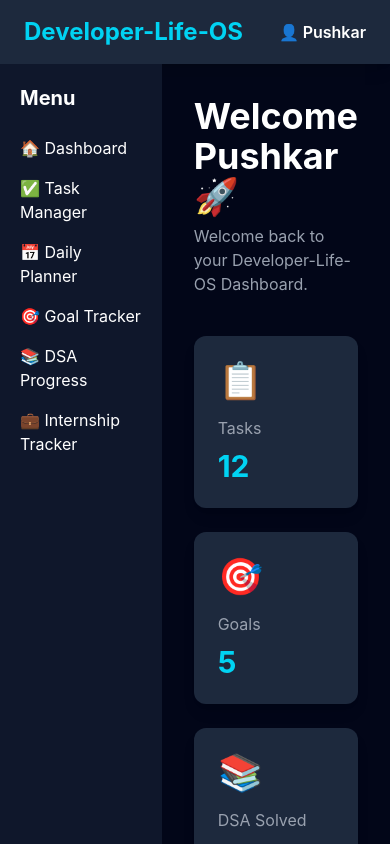
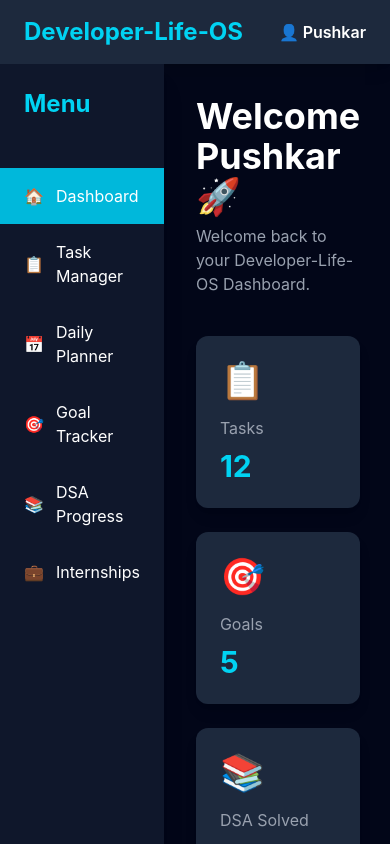
Before and after one commit to PrajapatiPushkar/developer-life-os-frontend, a React (Vite) app: page /dashboard in a window 390 px wide. Shown: the top 844 px of the page. Built offline with nearby package versions, Linux system fonts and the light colour scheme; sample sign-in values are in the browser's storage.

Commit message:
Add responsive sidebar navigation with active links

```diff
--- a/src/components/Sidebar.jsx
+++ b/src/components/Sidebar.jsx
@@ -1,40 +1,66 @@
+import { NavLink } from "react-router-dom";
+
 function Sidebar() {
+
+    const menuItems = [
+
+        { name: "Dashboard", path: "/dashboard", icon: "🏠" },
+
+        { name: "Task Manager", path: "/tasks", icon: "📋" },
+
+        { name: "Daily Planner", path: "/planner", icon: "📅" },
+
+        { name: "Goal Tracker", path: "/goals", icon: "🎯" },
+
+        { name: "DSA Progress", path: "/dsa", icon: "📚" },
+
+        { name: "Internships", path: "/internships", icon: "💼" }
+
+    ];
 
     return (
 
-        <div className="w-64 bg-slate-900 text-white min-h-screen p-5">
+        <div className="w-64 bg-slate-900 min-h-screen text-white shadow-xl">
 
-            <h2 className="text-xl font-bold mb-6">
-                Menu
-            </h2>
+            <div className="p-6">
 
-            <ul className="space-y-4">
+                <h2 className="text-2xl font-bold text-cyan-400">
+                    Menu
+                </h2>
 
-                <li className="hover:text-cyan-400 cursor-pointer">
-                    🏠 Dashboard
-                </li>
+            </div>
 
-                <li className="hover:text-cyan-400 cursor-pointer">
-                    ✅ Task Manager
-                </li>
+            <nav className="mt-6">
 
-                <li className="hover:text-cyan-400 cursor-pointer">
-                    📅 Daily Planner
-                </li>
+                {menuItems.map((item) => (
 
-                <li className="hover:text-cyan-400 cursor-pointer">
-                    🎯 Goal Tracker
-                </li>
+                    <NavLink
+                        key={item.path}
+                        to={item.path}
+                        className={({ isActive }) =>
 
-                <li className="hover:text-cyan-400 cursor-pointer">
-                    📚 DSA Progress
-                </li>
+                            `flex items-center gap-3 px-6 py-4 transition
 
-                <li className="hover:text-cyan-400 cursor-pointer">
-                    💼 Internship Tracker
-                </li>
+                            ${isActive
 
-            </ul>
+                                ? "bg-cyan-500 text-white"
+
+                                : "hover:bg-slate-800"
+
+                            }`
+
+                        }
+                    >
+
+                        <span>{item.icon}</span>
+
+                        <span>{item.name}</span>
+
+                    </NavLink>
+
+                ))}
+
+            </nav>
 
         </div>
 
--- /dev/null
+++ b/src/pages/Dsa.jsx
@@ -0,0 +1,7 @@
+function Dsa() {
+
+    return <h1 className="text-white text-4xl p-10">DSA Progress</h1>;
+
+}
+
+export default Dsa;
--- /dev/null
+++ b/src/pages/Goals.jsx
@@ -0,0 +1,7 @@
+function Goals() {
+
+    return <h1 className="text-white text-4xl p-10">Goal Tracker</h1>;
+
+}
+
+export default Goals;
--- /dev/null
+++ b/src/pages/Internships.jsx
@@ -0,0 +1,7 @@
+function Internships() {
+
+    return <h1 className="text-white text-4xl p-10">Internship Tracker</h1>;
+
+}
+
+export default Internships;
--- /dev/null
+++ b/src/pages/Planner.jsx
@@ -0,0 +1,7 @@
+function Planner() {
+
+    return <h1 className="text-white text-4xl p-10">Daily Planner</h1>;
+
+}
+
+export default Planner;
--- /dev/null
+++ b/src/pages/TaskManager.jsx
@@ -0,0 +1,7 @@
+function TaskManager() {
+
+    return <h1 className="text-white text-4xl p-10">Task Manager</h1>;
+
+}
+
+export default TaskManager;
--- a/src/routes/AppRoutes.jsx
+++ b/src/routes/AppRoutes.jsx
@@ -5,19 +5,17 @@ import Login from "../pages/Login";
 import Dashboard from "../pages/Dashboard";
 import Home from "../pages/Home";
 import NotFound from "../pages/NotFound";
+import TaskManager from "../pages/TaskManager";
+import Planner from "../pages/Planner";
+import Goals from "../pages/Goals";
+import Dsa from "../pages/Dsa";
+import Internships from "../pages/Internships";
 
 function AppRoutes() {
-
   return (
-
     <BrowserRouter>
-
       <Routes>
-
-                <Route
-                    path="/"
-                    element={<Login />}
-                />
+        <Route path="/" element={<Login />} />
 
         <Route
           path="/dashboard"
@@ -29,21 +27,56 @@ function AppRoutes() {
         />
 
         <Route
-                    path="/home"
-                    element={<Home />}
+          path="/tasks"
+          element={
+            <ProtectedRoute>
+              <TaskManager />
+            </ProtectedRoute>
+          }
         />
 
         <Route
-                    path="*"
-                    element={<NotFound />}
+          path="/planner"
+          element={
+            <ProtectedRoute>
+              <Planner />
+            </ProtectedRoute>
+          }
         />
 
+        <Route
+          path="/goals"
+          element={
+            <ProtectedRoute>
+              <Goals />
+            </ProtectedRoute>
+          }
+        />
+
+        <Route
+          path="/dsa"
+          element={
+            <ProtectedRoute>
+              <Dsa />
+            </ProtectedRoute>
+          }
+        />
+
+        <Route
+          path="/internships"
+          element={
+            <ProtectedRoute>
+              <Internships />
+            </ProtectedRoute>
+          }
+        />
+
+        <Route path="/home" element={<Home />} />
+
+        <Route path="*" element={<NotFound />} />
       </Routes>
-
     </BrowserRouter>
-
   );
-
 }
 
 export default AppRoutes;
```
Lines whose indentation alone changed are shown as unchanged.
